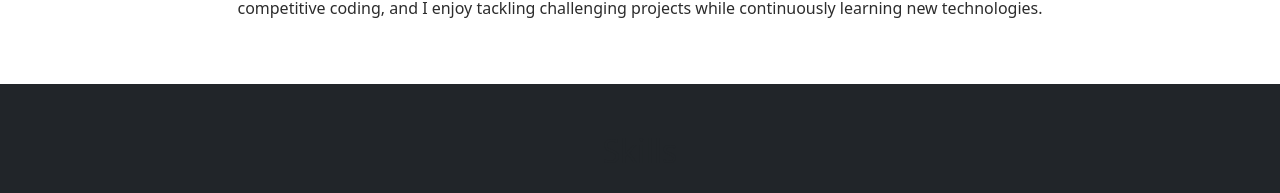
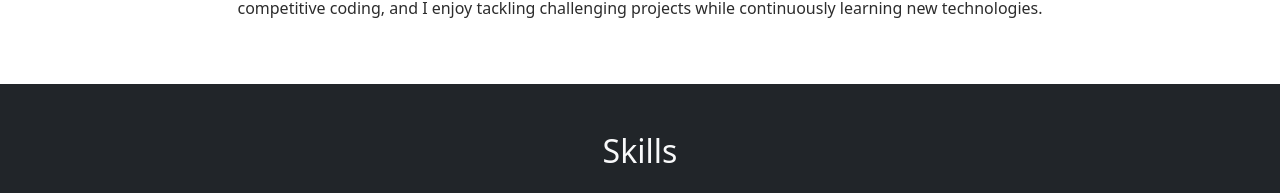
Before and after one commit to HariVignesh18/Portfolio, a plain HTML site: page index.html in a window 1280 px wide. Shown: the part 938-1131 px from the top of the page. Drawn offline with nearby package versions, Linux system fonts and the light colour scheme.

Commit message:
Update index.html

```diff
--- a/index.html
+++ b/index.html
@@ -55,7 +55,7 @@
 </section>
   <section id="skills" class="py-5 bg-dark">
     <div class="container">
-      <h2 class="text-center mb-4 text-dark">Skills</h2>
+      <h2 class="text-center mb-4 text-light">Skills</h2>
       <div class="row">
         <div class="col-md-4" data-aos="flip-left">
           <div class="card text-center skill-card">
```
